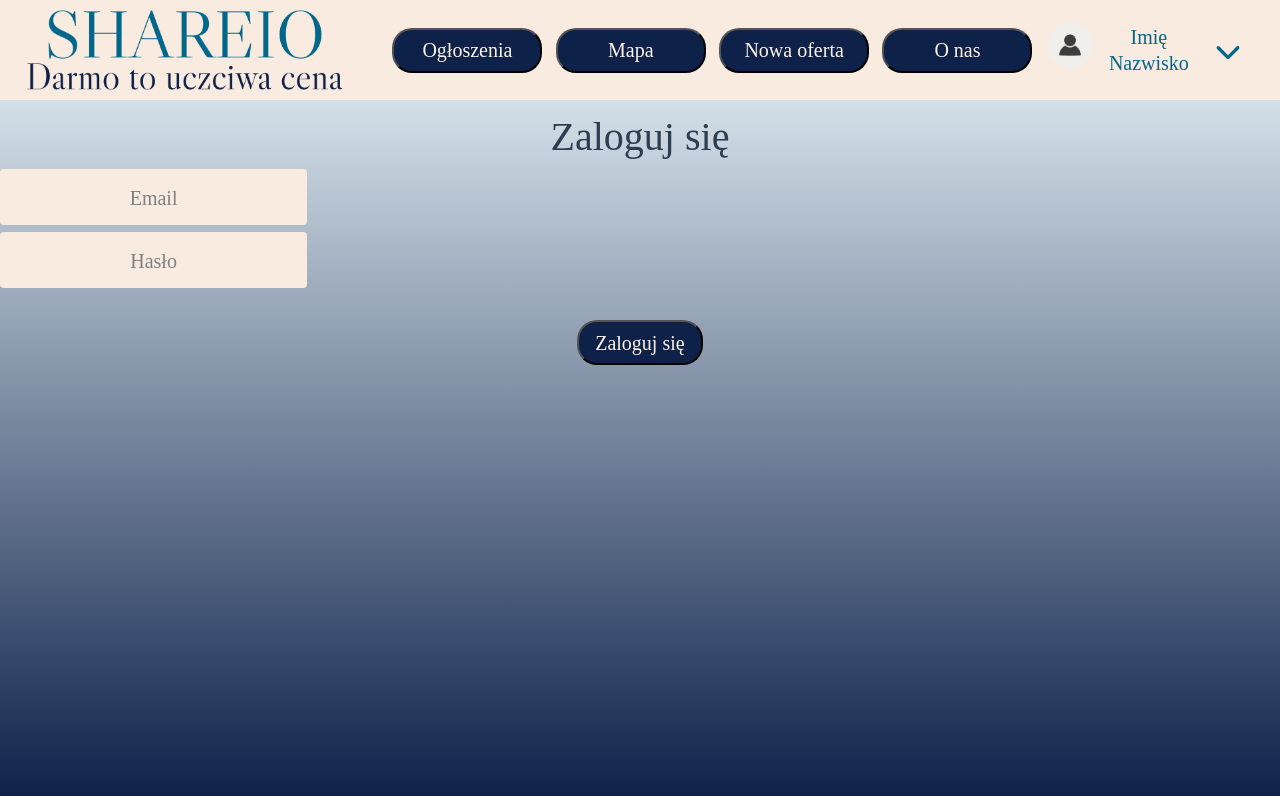
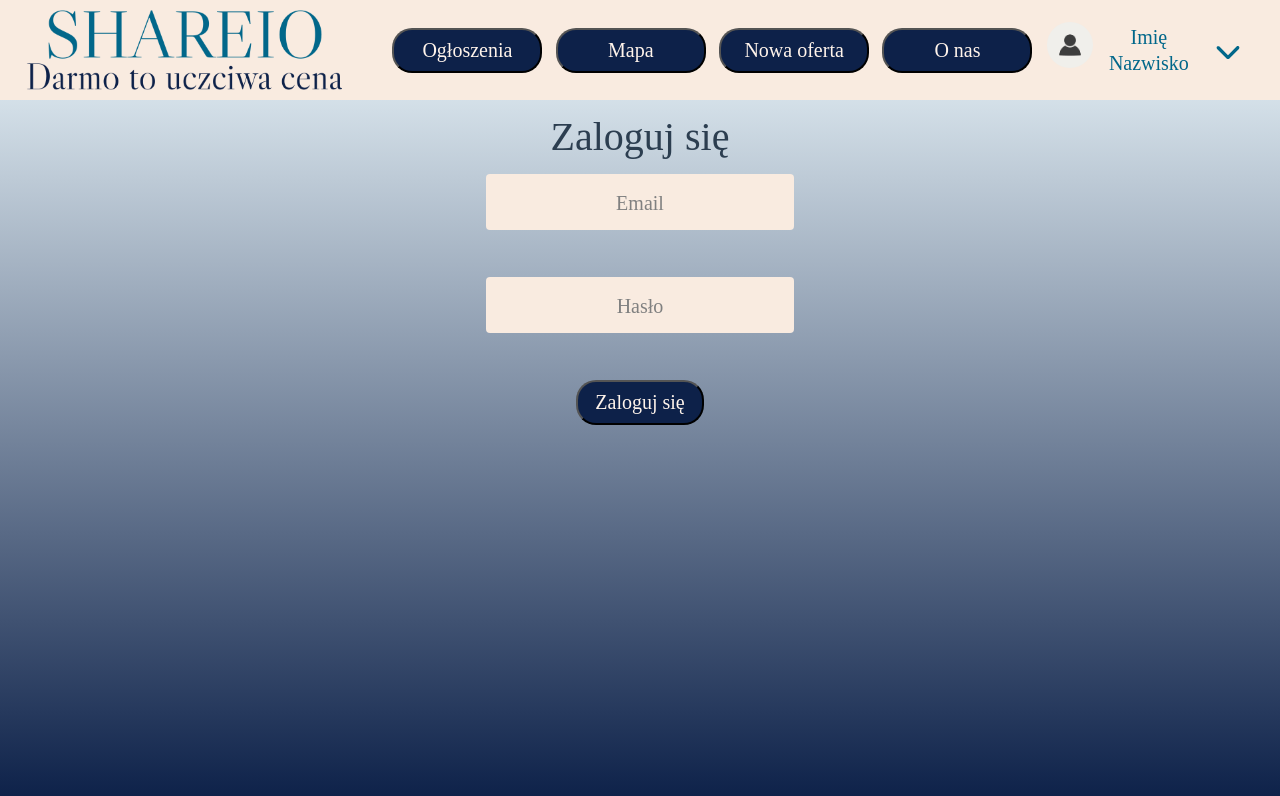
Before and after one commit to shareio-pl/shareio-frontend, a Vue app: page /login in a window 1280 px wide. Shown: the top 796 px of the page. Built offline with nearby package versions, Linux system fonts and the light colour scheme; a web font is replaced by a local one.

Commit message:
Add Registration page

```diff
--- a/src/components/atoms/FieldInput.vue
+++ b/src/components/atoms/FieldInput.vue
@@ -6,6 +6,7 @@
       <span>{{ label }}</span>
     </label>
     <p class="field-input-paragraph" v-if="error.active && error.message !== ''">{{ error.message }}</p>
+    <p class="field-input-paragraph" v-else-if="displayBlankSpaceBelow">&nbsp;</p>
   </div>
 </template>
 
@@ -30,6 +31,10 @@ export default {
     label: {
       type: String,
       required: true,
+    },
+    displayBlankSpaceBelow: {
+      type: Boolean,
+      default: false,
     },
   },
   data() {
--- a/src/components/organisms/FormLogin.vue
+++ b/src/components/organisms/FormLogin.vue
@@ -1,16 +1,17 @@
 <template>
-  <form @submit.prevent="submitForm">
+  <form id="login-user" @submit.prevent="submitForm">
+    <div id="login-user-data">
       <div class="input-row">
         <FieldInput v-model="email" placeholder="Email" label="Email" type="email"
-        :error="{ active: v$.email.$error && v$.email.$dirty, message: emailError }" />
+          :error="{ active: v$.email.$error && v$.email.$dirty, message: emailError }" displayBlankSpaceBelow=true />
       </div>
       <div class="input-row">
         <FieldInput v-model="password" placeholder="Hasło" label="Hasło" type="password"
-        :error="{ active: v$.password.$error && v$.password.$dirty, message: passwordError }" />
+          :error="{ active: v$.password.$error && v$.password.$dirty, message: passwordError }"
+          displayBlankSpaceBelow=true />
       </div>
-    <div class="login-submit">
-      <ButtonPrimary class="login-submit" type="submit" :buttonText="text" />
     </div>
+    <ButtonPrimary type="submit" :buttonText="text" style="margin-left:0;" />
   </form>
 </template>
 
@@ -92,15 +93,26 @@ export default {
 </script>
 
 <style scoped>
-.input-row input[type="email"],
-.input-row input[type="password"] {
-  width: 25%;
-  padding: 0.5%;
-  margin-bottom: 1%;
+#login-user {
+  display: flex;
+  flex-direction: column;
+  justify-content: center;
+  align-items: center;
+  width: 100%;
 }
 
-.login-submit {
-  margin-top: 1%;
-  margin-right: 1%;
+#login-user-data {
+  display: flex;
+  flex-direction: column;
+  justify-content: center;
+  align-items: center;
+  width: 100%;
+}
+
+.input-row {
+  display: flex;
+  flex-direction: row;
+  align-items: center;
+  justify-content: center;
 }
 </style>
--- a/src/components/organisms/FormRegister.vue
+++ b/src/components/organisms/FormRegister.vue
@@ -2,43 +2,50 @@
   <form id="register-user" @submit.prevent="submitForm">
     <div id="register-user-data">
       <div class="input-row">
-        <FieldInput v-model="email" placeholder="Email" label="Email"
-          :error="{ active: v$.email.$error && v$.email.$dirty, message: emailError }" />
-        <FieldInput v-model="name" placeholder="Imię" label="Imię"
-          :error="{ active: v$.name.$error, message: nameError }" />
+        <FieldInput v-model="email" label="Email *"
+          :error="{ active: v$.email.$error && v$.email.$dirty, message: emailError }" displayBlankSpaceBelow=true />
+        <FieldInput v-model="name" label="Imię *" :error="{ active: v$.name.$error, message: nameError }"
+          displayBlankSpaceBelow=true />
       </div>
       <div class="input-row">
-        <FieldInput v-model="surname" placeholder="Nazwisko" label="Nazwisko"
-          :error="{ active: v$.surname.$error && v$.surname.$dirty, message: surnameError }" />
+        <FieldInput v-model="surname" label="Nazwisko *"
+          :error="{ active: v$.surname.$error && v$.surname.$dirty, message: surnameError }"
+          displayBlankSpaceBelow=true />
         <div class="date-picker-wrapper">
-          <DatePicker class="datepicker" placeholder="Data urodzenia"
+          <DatePicker class="datepicker" placeholder="Data urodzenia *"
             :error="{ active: v$.dateOfBirth.$error && v$.dateOfBirth.$dirty, message: dateOfBirthError }" />
         </div>
       </div>
       <div class="input-row">
-        <FieldInput v-model="password" placeholder="Hasło" label="Hasło" type="password"
-          :error="{ active: v$.password.$error && v$.password.$dirty, message: passwordError }" />
-        <FieldInput v-model="passwordRepeat" placeholder="Powtórz hasło" label="Powtórz hasło" type="password"
-          :error="{ active: v$.passwordRepeat.$error && v$.passwordRepeat.$dirty, message: passwordRepeatError }" />
+        <FieldInput v-model="password" label="Hasło *" type="password"
+          :error="{ active: v$.password.$error && v$.password.$dirty, message: passwordError }"
+          displayBlankSpaceBelow=true />
+        <FieldInput v-model="passwordRepeat" label="Powtórz hasło *" type="password"
+          :error="{ active: v$.passwordRepeat.$error && v$.passwordRepeat.$dirty, message: passwordRepeatError }"
+          displayBlankSpaceBelow=true />
       </div>
     </div>
     <div id="register-user-location">
       <div class="input-row">
-        <FieldInput v-model="country" placeholder="Kraj" label="Kraj" />
-        <FieldInput v-model="region" placeholder="Województwo" label="Województwo" />
+        <FieldInput v-model="country" label="Kraj *"
+          :error="{ active: v$.country.$error && v$.country.$dirty, message: countryError }"
+          displayBlankSpaceBelow=true />
+        <FieldInput v-model="region" label="Województwo *"
+          :error="{ active: v$.region.$error && v$.region.$dirty, message: regionError }" displayBlankSpaceBelow=true />
       </div>
       <div class="input-row">
-        <FieldInput v-model="city" placeholder="Miasto" label="Miasto"
-          :error="{ active: v$.city.$error && v$.city.$dirty, message: cityError }" />
-        <FieldInput v-model="street" placeholder="Ulica" label="Ulica" />
+        <FieldInput v-model="city" label="Miasto *"
+          :error="{ active: v$.city.$error && v$.city.$dirty, message: cityError }" displayBlankSpaceBelow=true />
+        <FieldInput v-model="street" label="Ulica *"
+          :error="{ active: v$.street.$error && v$.street.$dirty, message: streetError }" displayBlankSpaceBelow=true />
       </div>
       <div class="input-row">
-        <FieldInput v-model="postCode" placeholder="Kod pocztowy" label="Kod pocztowy" />
+        <FieldInput v-model="postCode" label="Kod pocztowy *"
+          :error="{ active: v$.postCode.$error && v$.postCode.$dirty, message: postCodeError }"
+          displayBlankSpaceBelow=true />
         <div class="input-row">
-          <FieldInput v-model="houseNumber" placeholder="Nr. domu" label="Nr. domu"
-            v-bind:style="{ fontSize: FONT_SIZES.SECONDARY }" />
-          <FieldInput v-model="flatNumber" placeholder="Mieszkanie" label="Mieszkanie"
-            v-bind:style="{ fontSize: FONT_SIZES.SECONDARY }" />
+          <FieldInput v-model="houseNumber" label="Nr. domu" displayBlankSpaceBelow=true />
+          <FieldInput v-model="flatNumber" label="Mieszkanie" displayBlankSpaceBelow=true />
         </div>
       </div>
     </div>
@@ -88,7 +95,13 @@ export default {
       dateOfBirthError: "",
       passwordError: "",
       passwordRepeatError: "",
+
+      countryError: "",
+      regionError: "",
       cityError: "",
+      streetError: "",
+      postCodeError: "",
+
     };
   },
   validations() {
@@ -99,11 +112,13 @@ export default {
       dateOfBirth: { required },
       password: { required, minLength: minLength(8), maxLength: maxLength(20) },
       passwordRepeat: { required, sameAsPassword: sameAs(this.password) },
+      country: { required },
+      region: { required },
+      street: { required },
+      postCode: { required },
       city: { required, minLength: minLength(3), maxLength: maxLength(20) },
     }
   },
-  // you might want to move it into main.js like router, I think
-  // just haven't checked it yet
   setup() {
     const v$ = useVuelidate();
     return { v$ };
@@ -205,6 +220,38 @@ export default {
         this.cityError = '';
       }
     },
+    'v$.country.$model'() {
+      if (!this.v$.country.required.$model) {
+        this.countryError = "Kraj jest wymagany";
+      }
+      else {
+        this.countryError = '';
+      }
+    },
+    'v$.region.$model'() {
+      if (!this.v$.region.required.$model) {
+        this.regionError = "Województwo jest wymagane";
+      }
+      else {
+        this.regionError = '';
+      }
+    },
+    'v$.street.$model'() {
+      if (!this.v$.street.required.$model) {
+        this.streetError = "Ulica jest wymagana";
+      }
+      else {
+        this.streetError = '';
+      }
+    },
+    'v$.postCode.$model'() {
+      if (!this.v$.postCode.required.$model) {
+        this.postCodeError = "Kod pocztowy jest wymagany";
+      }
+      else {
+        this.postCodeError = '';
+      }
+    },
   },
   mounted() {
     this.emitter.on('date', (data) => {
@@ -263,5 +310,4 @@ export default {
   --dp-background-color: v-bind("COLORS.OFFER_BACKGROUND");
   --dp-font-family: v-bind("FONTS.PRIMARY");
   --dp-common-padding: 0.75rem;
-}
-</style>
+}</style>
--- a/src/components/pages/Login.vue
+++ b/src/components/pages/Login.vue
@@ -28,8 +28,9 @@ export default {
   height: 100%;
   min-height: 100vh;
 }
+
 h1 {
   margin-top: 1%;
+  margin-bottom: 1%;
 }
-
 </style>
```
Lines whose indentation alone changed are shown as unchanged.
